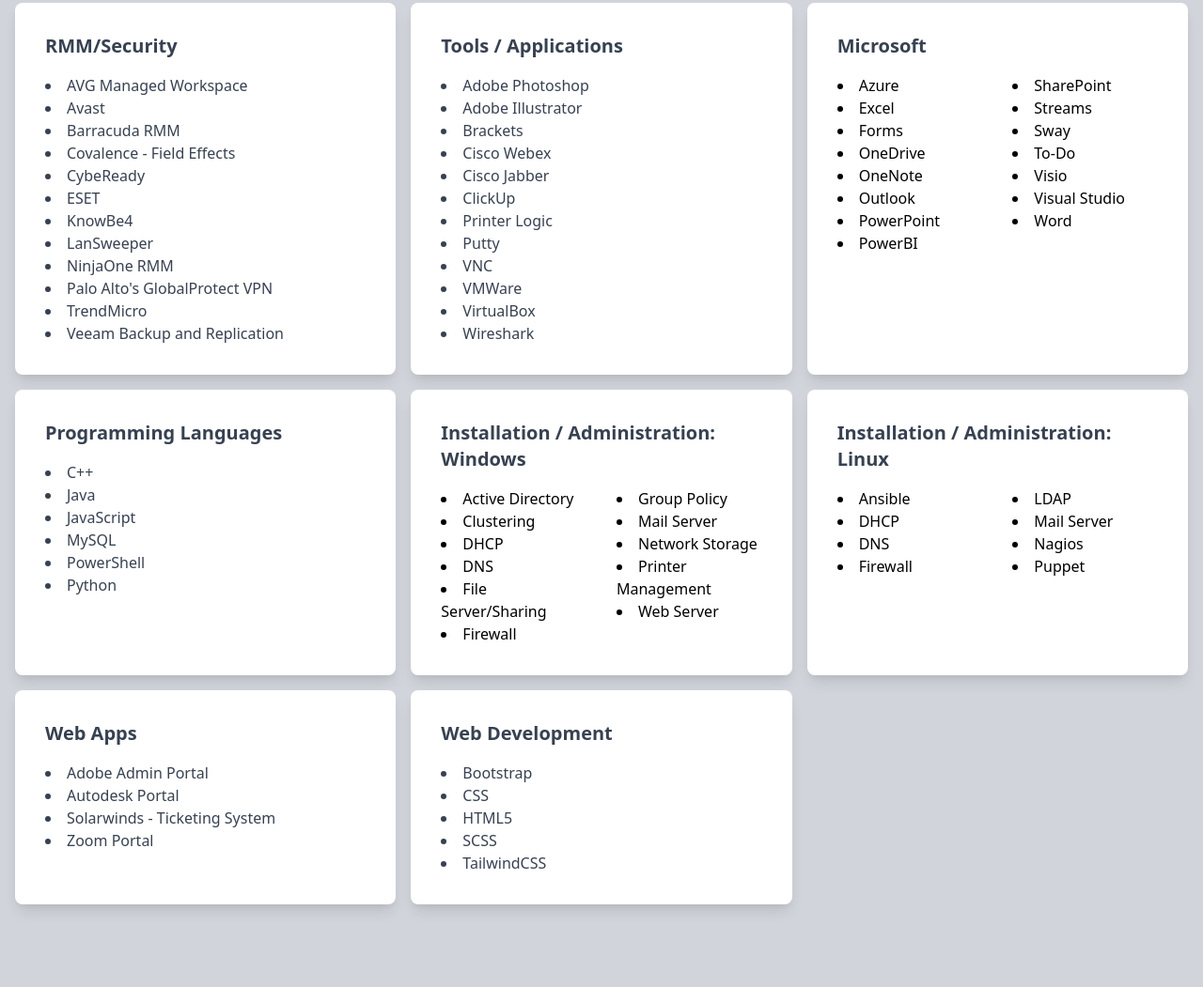
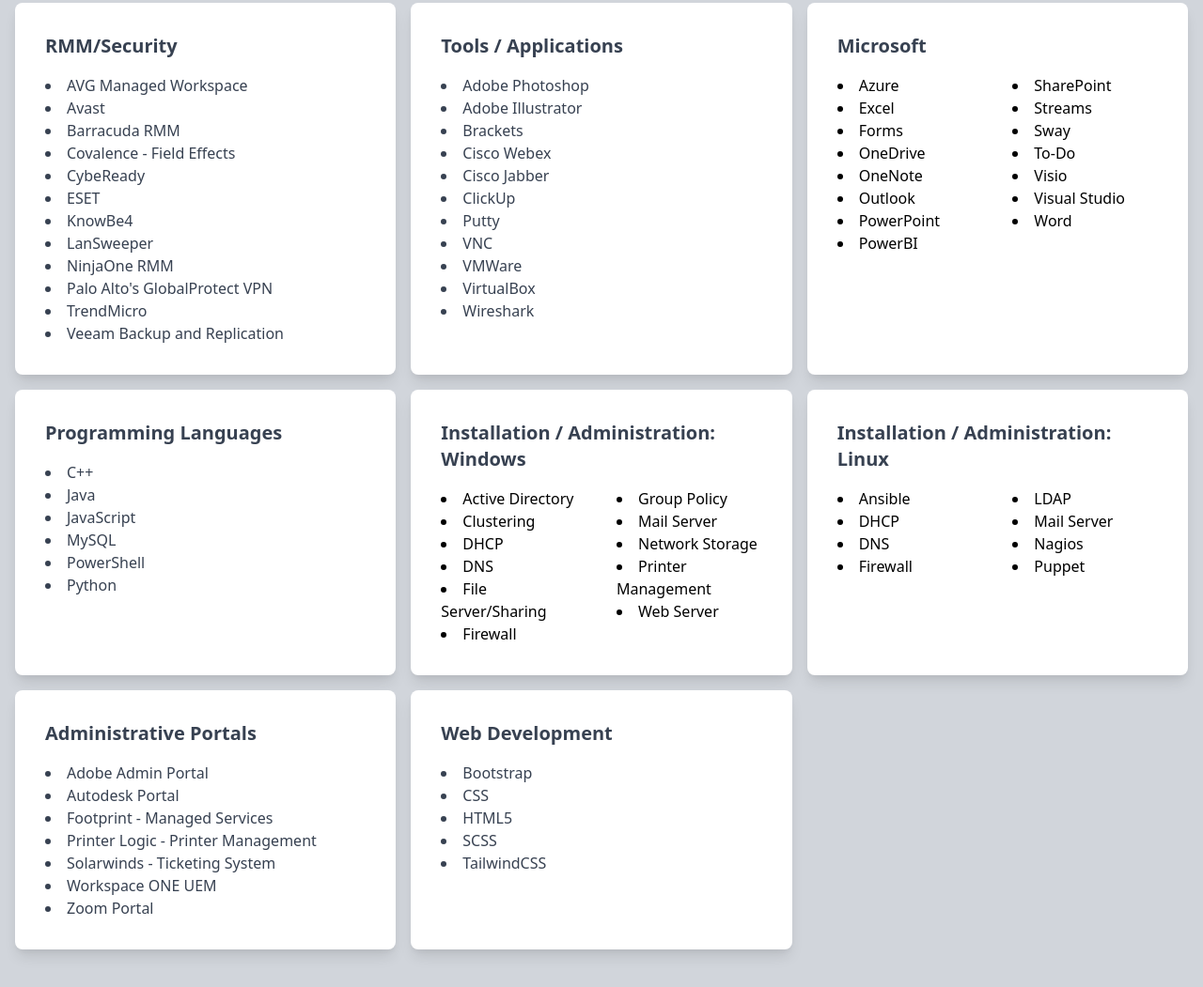
Before and after one commit to SethEnriquez/Personal-Website, a plain HTML site: page index.html in a window 1280 px wide. Shown: the part 3481-4532 px from the top of the page at 94% size. Before the commit the page ends 4484 px from the top, so only its background shows below. Drawn offline with nearby package versions, Linux system fonts and the light colour scheme.

Commit message:
Update index.html
sorted items alphabetically
added WSO, FootPrint

```diff
--- a/index.html
+++ b/index.html
@@ -337,7 +337,6 @@
               <li>Cisco Webex</li>
               <li>Cisco Jabber</li>
               <li>ClickUp</li>
-              <li>Printer Logic</li>
               <li>Putty</li>
               <li>VNC</li>
               <li>VMWare</li>
@@ -434,11 +433,14 @@
             </div>
 
           <div class="bg-white p-8 rounded-lg shadow-lg">
-            <h3 class="text-xl font-bold text-gray-700 mb-4">Web Apps</h3>
+            <h3 class="text-xl font-bold text-gray-700 mb-4">Administrative Portals</h3>
             <ul class="list-disc list-inside text-gray-700">
               <li>Adobe Admin Portal</li>
               <li>Autodesk Portal</li>
+              <li>Footprint - Managed Services</li>
+              <li>Printer Logic - Printer Management</li>
               <li>Solarwinds - Ticketing System</li>
+              <li>Workspace ONE UEM</li>
               <li>Zoom Portal</li>
             </ul>
           </div>
```
